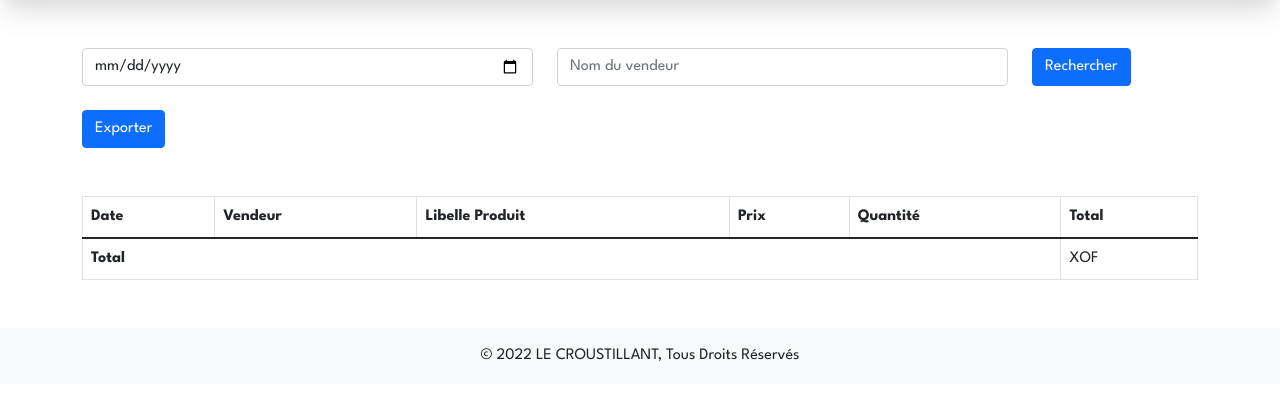
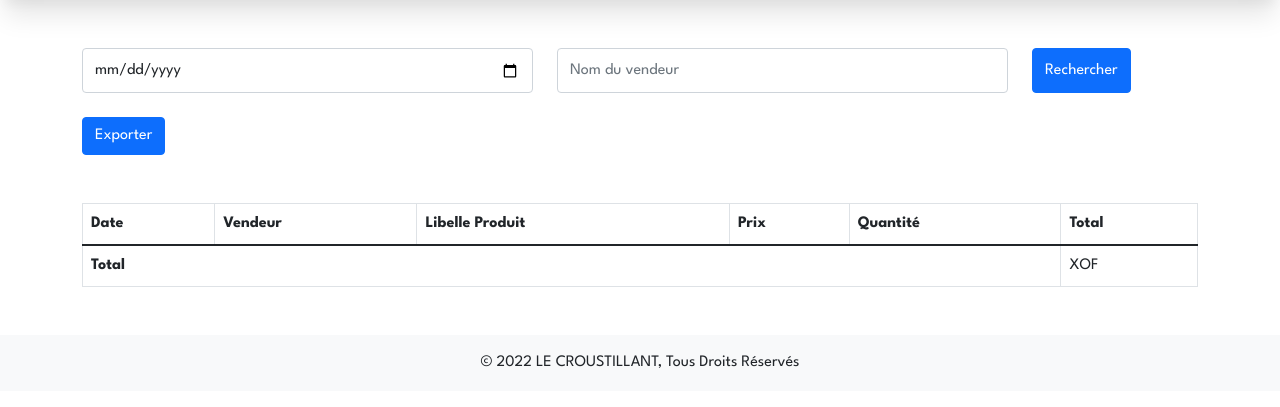
Before and after one commit to insa54/ggt-boulanger, a PHP site: page /base/views/export.php in a window 1280 px wide. Shown: the part 94-501 px from the top of the page. Run offline with PHP 8.4, Linux system fonts and the light colour scheme; the template is opened without the code that fills it, so the values that code supplies are empty; some libraries are stand-ins or nearby versions.

Commit message:
add new features

```diff
--- a/base/controller/bilan.php
+++ b/base/controller/bilan.php
@@ -32,14 +32,14 @@
 
         case "export":
             $clause = "";
-            if(isset($_GET['date_to_export'])){
+            if((isset($_GET['date_to_export'])) && ($_GET["date_to_export"] != "")){
                 $date = $_GET['date_to_export'];
                 $clause .=  "MONTH(v.date_vente) = ".date("m", strtotime($date))." AND DAY(v.date_vente) = ".date("d", strtotime($date))." AND YEAR(v.date_vente) = ".date("Y", strtotime($date))." AND v.id_produit=p.id AND v.id_user=u.id";
             }else{
                 $clause .= "DAY(v.date_vente) = ".date("d")." AND MONTH(v.date_vente) = ".date('m')." AND YEAR(v.date_vente) = ".date('Y')." AND v.id_produit=p.id AND v.id_user=u.id";
             }
 
-            if(isset($_GET["nom"])){
+            if((isset($_GET["nom"])) && ($_GET["nom"] != "")){
                 $nom = $_GET["nom"];
                 $clause .= " AND u.nom = '".$nom."' OR u.prenom = '".$nom."' OR p.libelle = '".$nom."'";
             }
--- a/base/views/export.php
+++ b/base/views/export.php
@@ -2,17 +2,17 @@
     <?php include '_inc_navbar.php'; ?>
 
     <div class="container my-5">
-        <form action="" method="get">
+        <form class="form-inline" action="" method="get">
             <div class="row mb-4">
-                <div class="col-md-5">
+                <div class="form-group col-md-5">
                     <!-- <input type="date" name="date_to_export" class="form-control" onchange="loadDocument('<?php echo HTTP_PATH; ?>/ajax/exportdate/'+this.value, 'table_exp', '','')"> -->
-                    <input type="date" name="date_to_export" class="form-control"/>
+                    <input style="height: 45px;" type="date" name="date_to_export" class="form-control"/>
                 </div>
-                <div class="col-md-5">
-                    <input type="text" placeholder="Nom du vendeur" name="nom" class="form-control"/>
+                <div class="form-group col-md-5">
+                    <input style="height: 45px;" type="text" placeholder="Nom du vendeur" name="nom" class="form-control"/>
                 </div>
                 <div class="col-md-2">
-                    <button class="btn btn-primary">Rechercher</button>
+                    <button style="height: 45px;" class="btn btn-primary">Rechercher</button>
                 </div>
             </div>
         </form>
```
